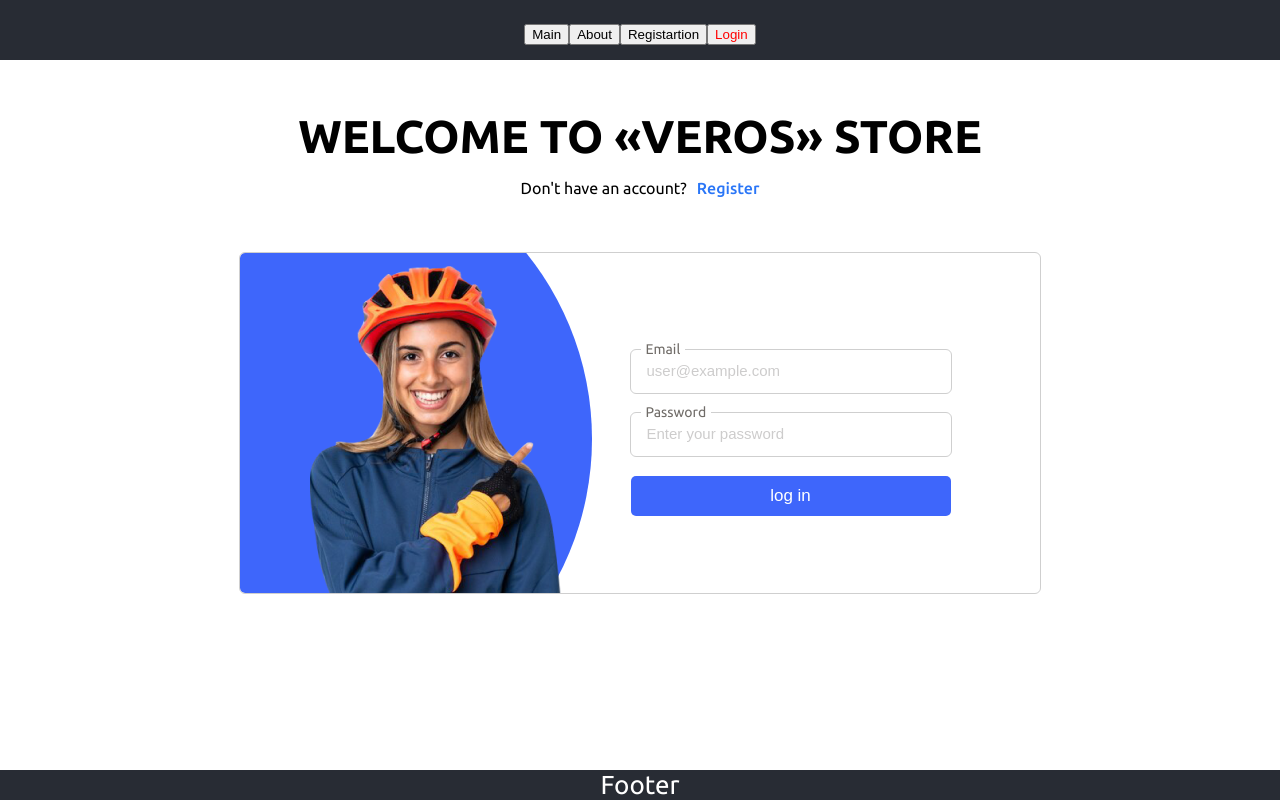
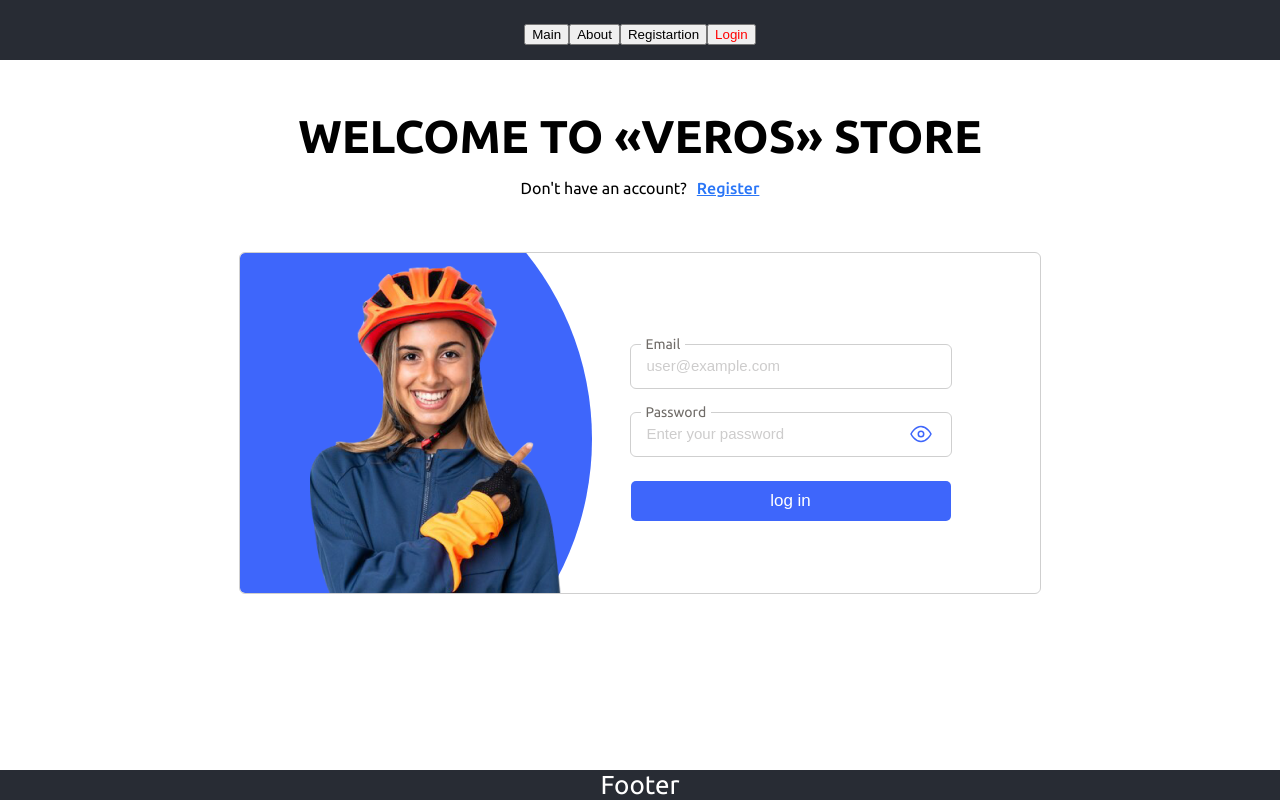
Before and after one commit to MekanEs/eCommerce-Application, a React (Create React App) app: page /login in a window 1280 px wide. Built offline with nearby package versions, Linux system fonts and the light colour scheme.

Commit message:
feat: add show/hide password functionality

```diff
--- a/src/components/input/index.tsx
+++ b/src/components/inputs/defaultInput/index.tsx
@@ -1,6 +1,6 @@
 import React from 'react';
 import styles from './input.module.scss';
-import { InputProps } from '../../utils/helpers/interface';
+import { InputProps } from '../../../utils/helpers/interface';
 
 const Input: React.FC<InputProps> = ({
   label,
--- a/src/components/input/input.module.scss
+++ b/src/components/inputs/defaultInput/input.module.scss
@@ -12,6 +12,7 @@ label {
 }
 
 input {
+  position: relative;
   border: 0;
   border-radius: 5px;
   outline: 1px solid #cfcfcf;
--- /dev/null
+++ b/src/components/inputs/passwordInput/index.tsx
@@ -0,0 +1,32 @@
+import React, { useState } from 'react';
+import eyeHide from '../../../assets/img/svg/eye-hide.svg';
+import eyeShow from '../../../assets/img/svg/eye-show.svg';
+import styles from './passwordInput.module.scss';
+
+const PasswordInput: React.FC = () => {
+  const [showPassword, setShowPassword] = useState(false);
+
+  return (
+    <div className={styles['password-input']}>
+      <label htmlFor="password">Password</label>
+      <input
+        type={showPassword ? 'text' : 'password'}
+        id="password"
+        name="password"
+        placeholder="Enter your password"
+      />
+      <div
+        className={styles['password-toggle-icon']}
+        onClick={(): void => setShowPassword(!showPassword)}
+      >
+        {showPassword ? (
+          <img src={eyeHide} alt="Hide Password" />
+        ) : (
+          <img src={eyeShow} alt="Show Password" />
+        )}
+      </div>
+    </div>
+  );
+};
+
+export default PasswordInput;
--- /dev/null
+++ b/src/components/inputs/passwordInput/passwordInput.module.scss
@@ -0,0 +1,15 @@
+.password-input label {
+  left: 30px;
+}
+
+.password-input {
+  position: relative;
+}
+
+.password-toggle-icon {
+  position: absolute;
+  top: 50%;
+  right: 30px;
+  transform: translateY(-50%);
+  cursor: pointer;
+}
--- a/src/pages/login/index.tsx
+++ b/src/pages/login/index.tsx
@@ -1,9 +1,10 @@
 import React from 'react';
 import womanImg from '../../assets/img/png/woman-login.png';
-import Input from '../../components/input';
+import DefaultInput from '../../components/inputs/defaultInput';
 import Button from '../../components/button';
 import { Link } from 'react-router-dom';
 import styles from './login.module.scss';
+import PasswordInput from '../../components/inputs/passwordInput';
 
 const Login: React.FC = () => {
   return (
@@ -18,20 +19,14 @@ const Login: React.FC = () => {
           <img className={styles.image} src={womanImg} alt="Woman" />
         </div>
         <form className={styles['login-form']}>
-          <Input
+          <DefaultInput
             label="Email"
             type="text"
             id="login"
             name="login"
             placeholder="user@example.com"
           />
-          <Input
-            label="Password"
-            type="password"
-            id="password"
-            name="password"
-            placeholder="Enter your password"
-          />
+          <PasswordInput />
           <Button
             label={'log in'}
             type="submit"
--- a/src/pages/login/login.module.scss
+++ b/src/pages/login/login.module.scss
@@ -22,6 +22,15 @@
   margin-left: 10px;
   color: #2a76f7;
   font-weight: 500;
+  text-decoration: underline;
+}
+
+.registration-link a:hover {
+  color: #2F4DBC;
+}
+
+.registration-link a:active {
+  color: #1F337E;
 }
 
 .form-container {
@@ -56,3 +65,7 @@
 .image-container img {
   margin-top: 70px;
 }
+
+.login-form > :not(:last-child) {
+  margin-bottom: 25px;
+}
```
Also changed, not shown: src/assets/img/svg/eye-hide.svg (added), src/assets/img/svg/eye-show.svg (added).
